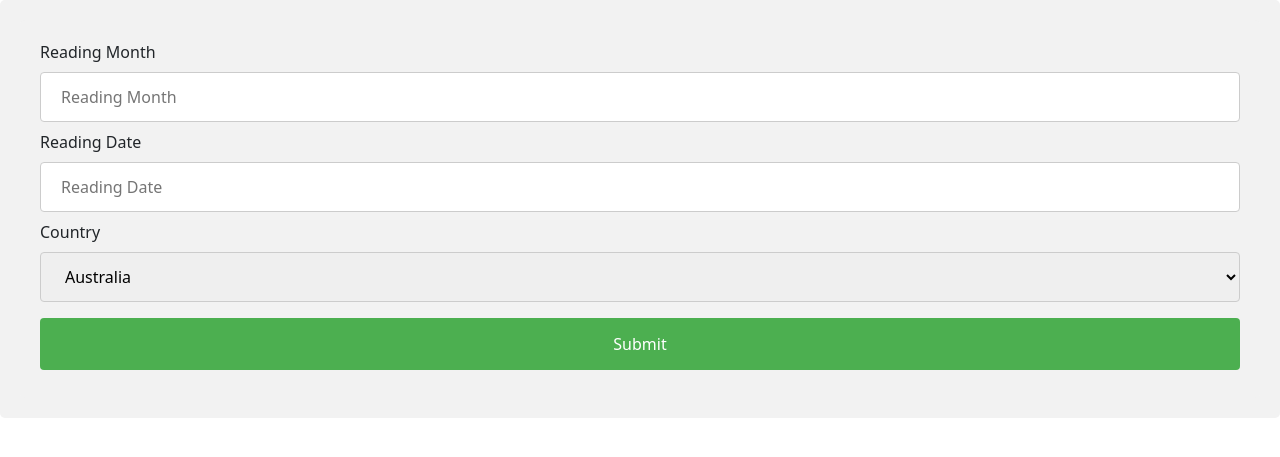
After one commit to OzoneBht1/water_billing_system, a Django app: template user_view/templates/user_view/bill.html in a window 1280 px wide. The commit adds this page. Shown: the top 457 px of the page. Run offline with Django 4.2, Linux system fonts and the light colour scheme; the template is opened without the code that fills it, so the values that code supplies are empty.

Commit message:
updating and few fixes

```diff
--- /dev/null
+++ b/user_view/templates/user_view/bill.html
@@ -0,0 +1,65 @@
+<!DOCTYPE html>
+<html lang="en">
+<head>
+    <meta charset="UTF-8">
+    <meta http-equiv="X-UA-Compatible" content="IE=edge">
+    <meta name="viewport" content="width=device-width, initial-scale=1.0">
+    <link href="https://cdn.jsdelivr.net/npm/bootstrap@5.1.3/dist/css/bootstrap.min.css" rel="stylesheet" integrity="sha384-1BmE4kWBq78iYhFldvKuhfTAU6auU8tT94WrHftjDbrCEXSU1oBoqyl2QvZ6jIW3" crossorigin="anonymous">
+    <style>
+        input[type=text], select {
+          width: 100%;
+          padding: 12px 20px;
+          margin: 8px 0;
+          display: inline-block;
+          border: 1px solid #ccc;
+          border-radius: 4px;
+          box-sizing: border-box;
+        }
+
+        input[type=submit] {
+          width: 100%;
+          background-color: #4CAF50;
+          color: white;
+          padding: 14px 20px;
+          margin: 8px 0;
+          border: none;
+          border-radius: 4px;
+          cursor: pointer;
+        }
+
+        input[type=submit]:hover {
+          background-color: #45a049;
+        }
+
+        div {
+          border-radius: 5px;
+          background-color: #f2f2f2;
+          padding: 20px;
+        }
+        </style>
+
+    <title>Water Billing System</title>
+</head>
+<body>
+    <div class="box">
+        <div>
+            <form action="/action_page.php">
+              <label for="fname">Reading Month</label>
+              <input type="text" id="fname" name="firstname" placeholder="Reading Month">
+
+              <label for="lname">Reading Date</label>
+              <input type="text" id="lname" name="lastname" placeholder="Reading Date">
+
+              <label for="country">Country</label>
+              <select id="country" name="country">
+                <option value="australia">Australia</option>
+                <option value="canada">Canada</option>
+                <option value="usa">USA</option>
+              </select>
+
+              <input type="submit" value="Submit">
+            </form>
+          </div>
+    </div>
+</body>
+</html>
--- a/user_view/templates/user_view/homepage.html
+++ b/user_view/templates/user_view/homepage.html
@@ -70,7 +70,8 @@
               <h1 class="sm:text-3xl text-2xl font-medium title-font mb-2 text-white-900">Notices</h1>
               <div class="h-1 w-20 bg-indigo-500 rounded"></div>
             </div>
-            <p class="lg:w-1/2 w-full leading-relaxed text-'hite'-500">Lorem ipsum dolor, sit amet consectetur adipisicing
+            <p class="lg:w-1/2 w-full leading-relaxed text-'hite'-500">Lorem ipsum dolor, sit amet consectetur
+              adipisicing
               elit. Impedit ab autem labore aliquid, cum maxime.</p>
           </div>
           <div class="flex flex-wrap -m-4">
```
